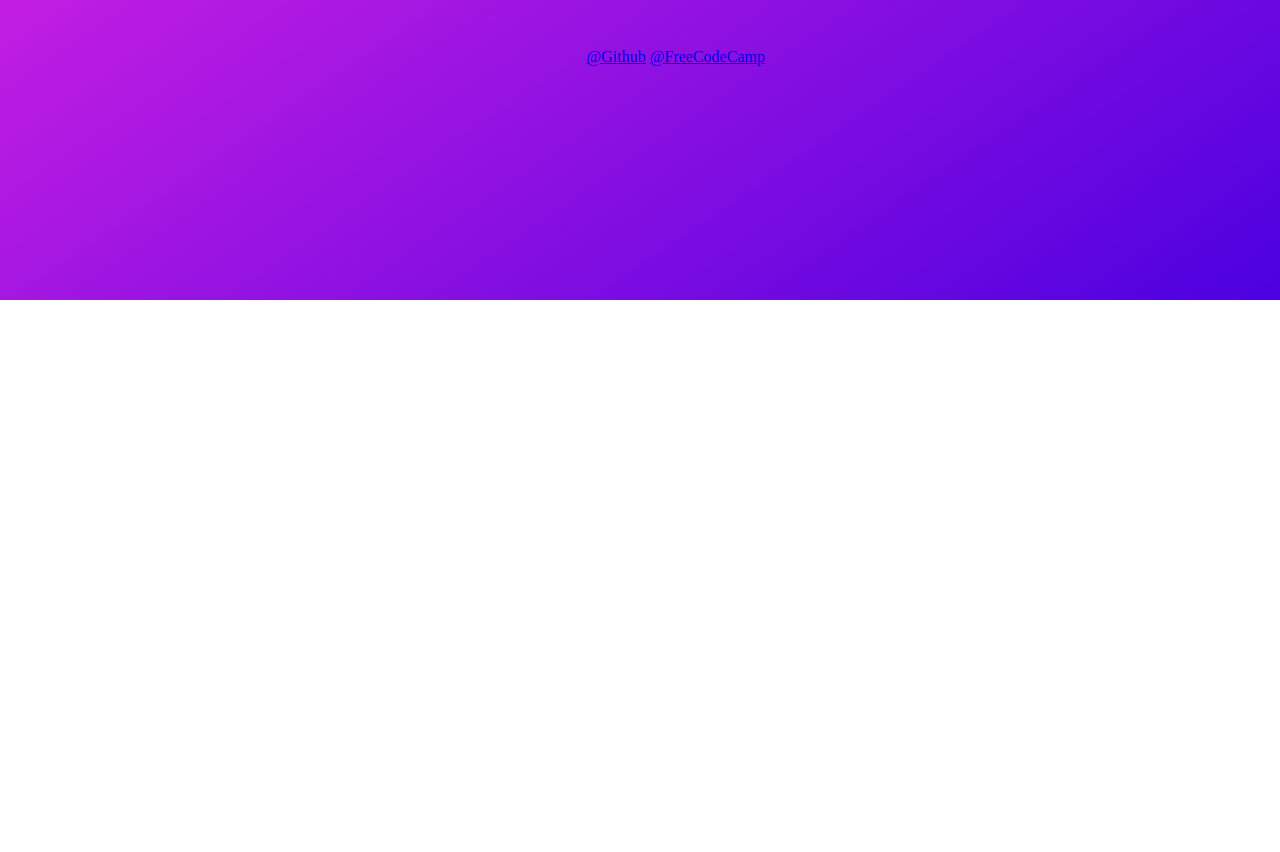
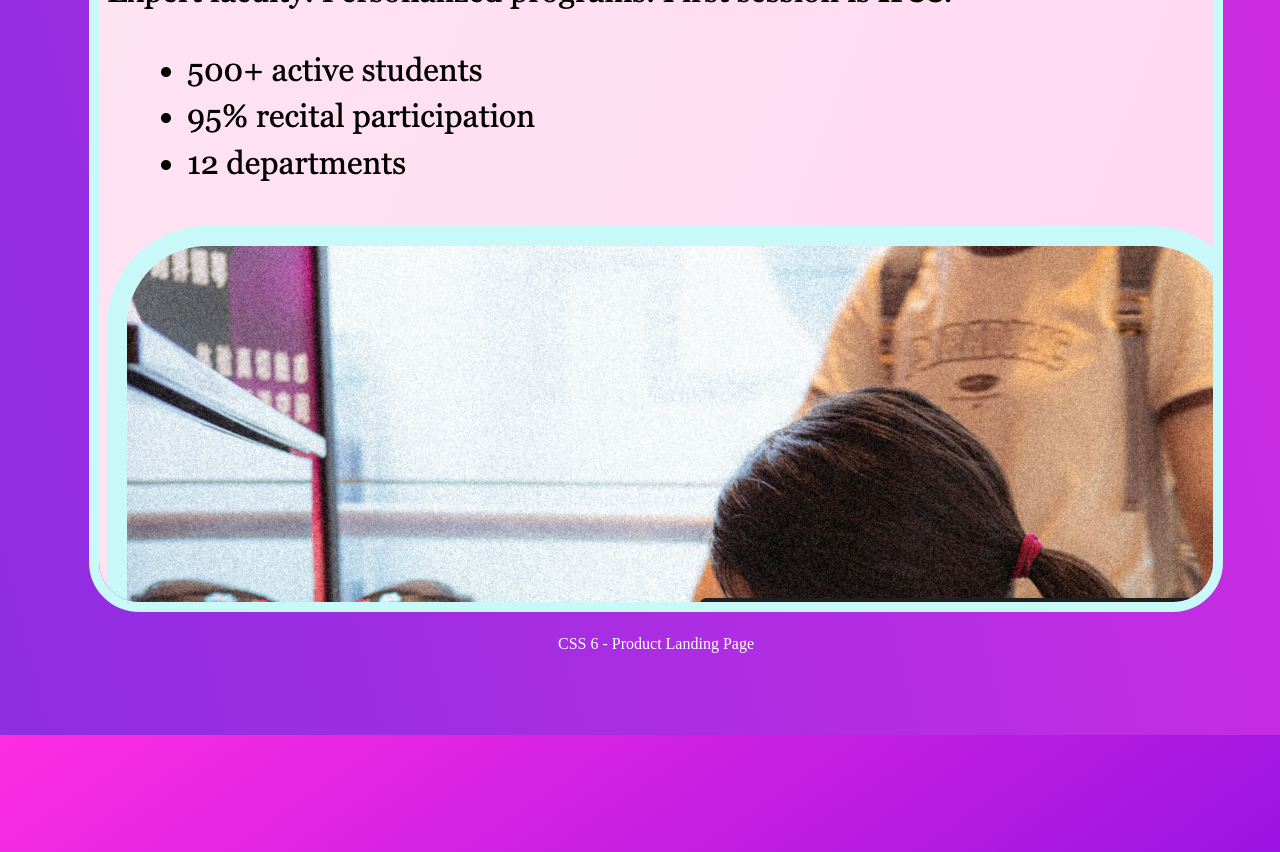
Before and after one commit to lilyc0817/Lily-Portfolio, a plain HTML site: page index.html in a window 1280 px wide. Shown: the part 5386-6238 px from the top of the page. Before the commit the page ends 5686 px from the top, so only its background shows below. Drawn offline with Linux system fonts and the light colour scheme.

Commit message:
kjkl;jkl

```diff
--- a/index.html
+++ b/index.html
@@ -39,6 +39,8 @@
         <p></p>
         <a href="./CSS 5 - Tribute Page/"><img src="CSS 5.png" alt="Tribute Page"></a>
         <figcaption>CSS 5 - Tribute Page</figcaption>
+        <a href="./CSS 6 - Product Landing Page/"><img src="CSS 6.png" alt="Product Landing Page"></a>
+        <figcaption>CSS 6 - Product Landing Page</figcaption>
         <p></p>
 
 
```
